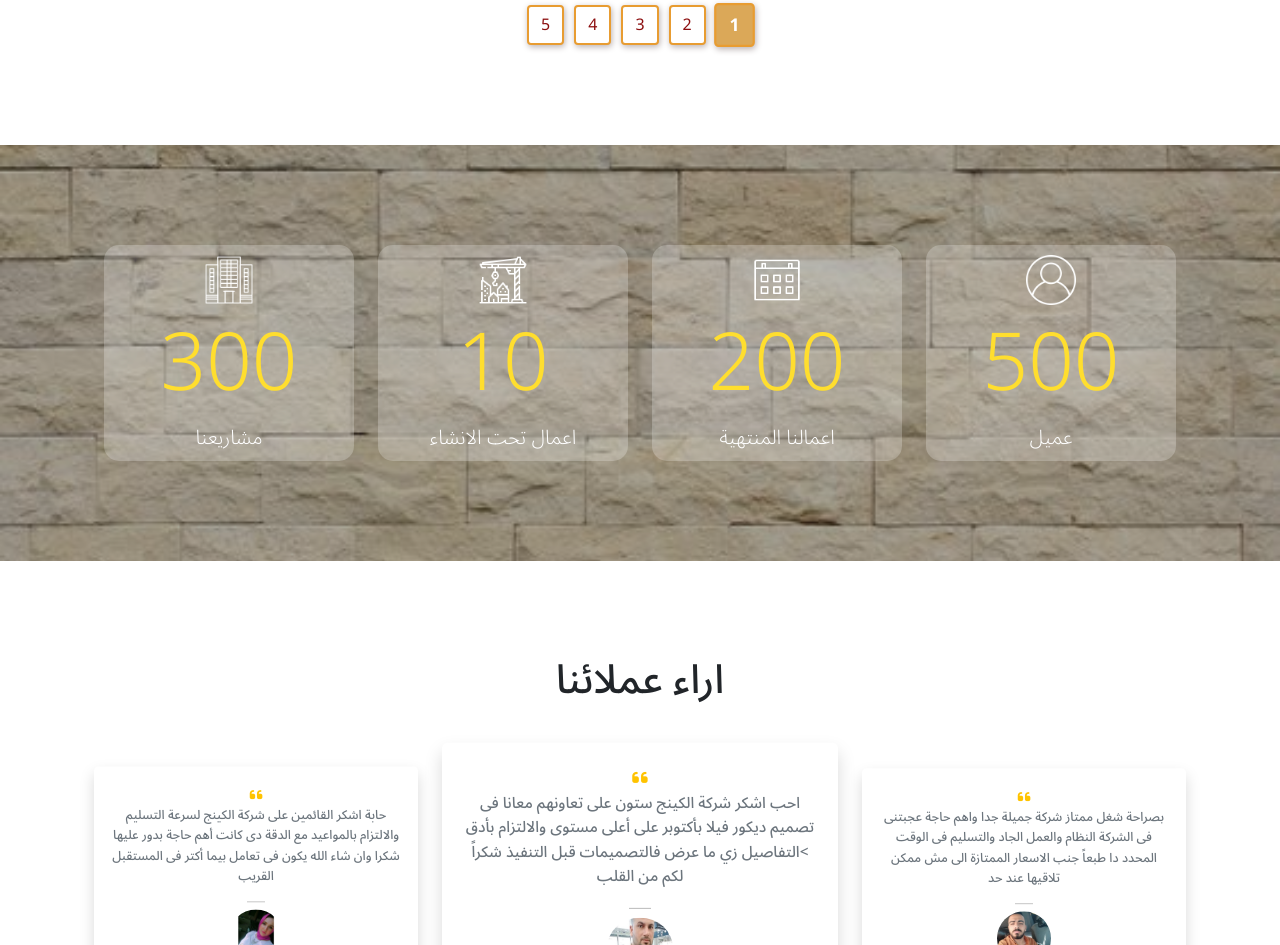
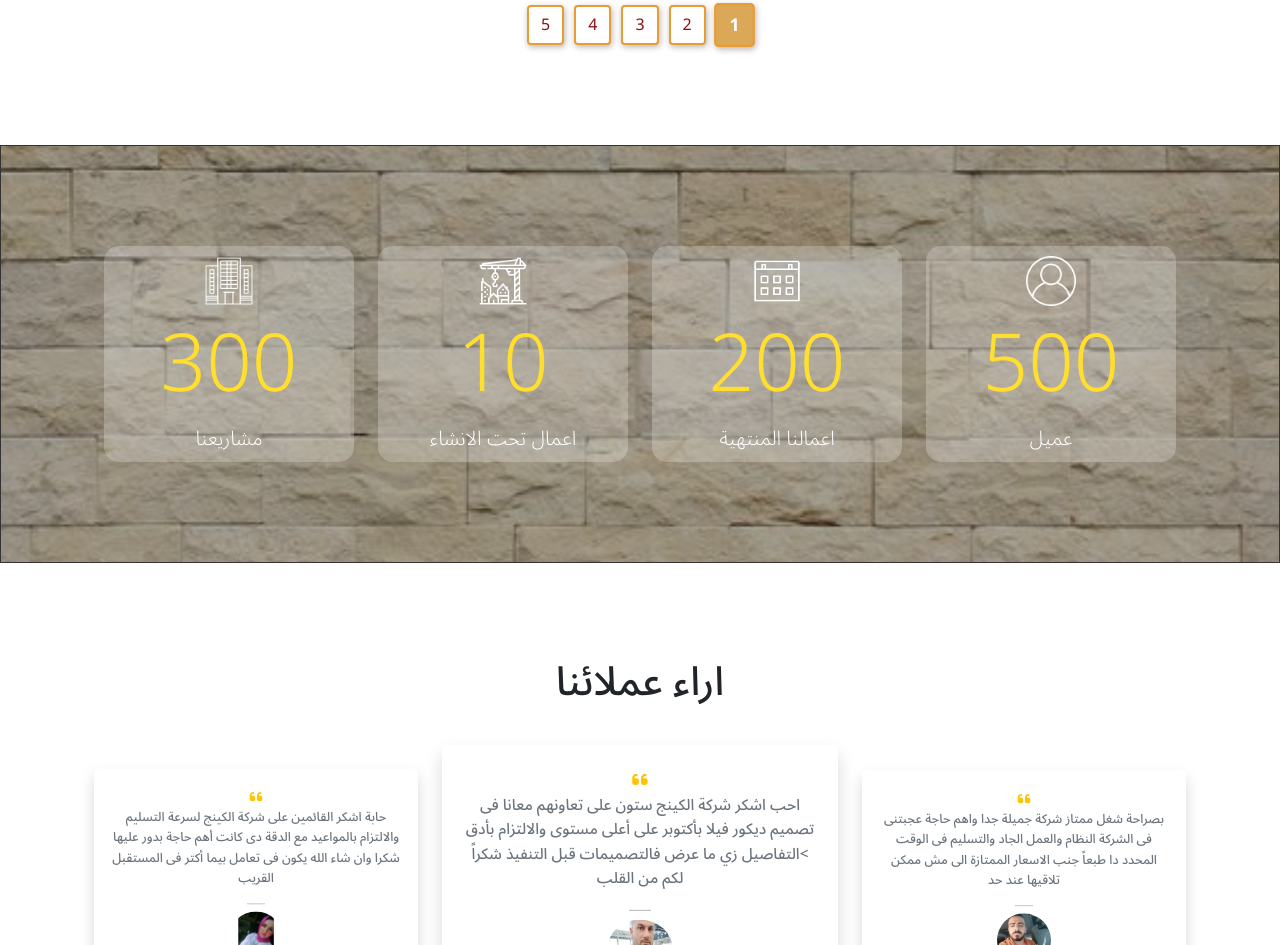
Before and after one commit to mahmoudali0001/el-king-stone, a plain HTML site: page index.html in a window 1280 px wide. Shown: the part 2216-3161 px from the top of the page. Drawn offline with Linux system fonts and the light colour scheme.

Commit message:
fixed section conuter

```diff
--- a/assets/css/main.css
+++ b/assets/css/main.css
@@ -598,6 +598,7 @@ iframe {
   background-position: center;
   position: relative;
   padding: 100px 0;
+  border: 1px solid #333;
 }
 
 .counter .row {
--- a/assets/js/main.js
+++ b/assets/js/main.js
@@ -34,7 +34,7 @@ let counterNums = document.querySelectorAll(".counter-item .item-num");
 let started = false;
 
 window.onscroll = function () {
-  if (window.scrollY >= counterSection.offsetTop) {
+  if (window.scrollY >= counterSection.offsetTop - navbar.offsetHeight) {
     if (!started) {
       counterNums.forEach((el) => startCount(el));
     }
```
